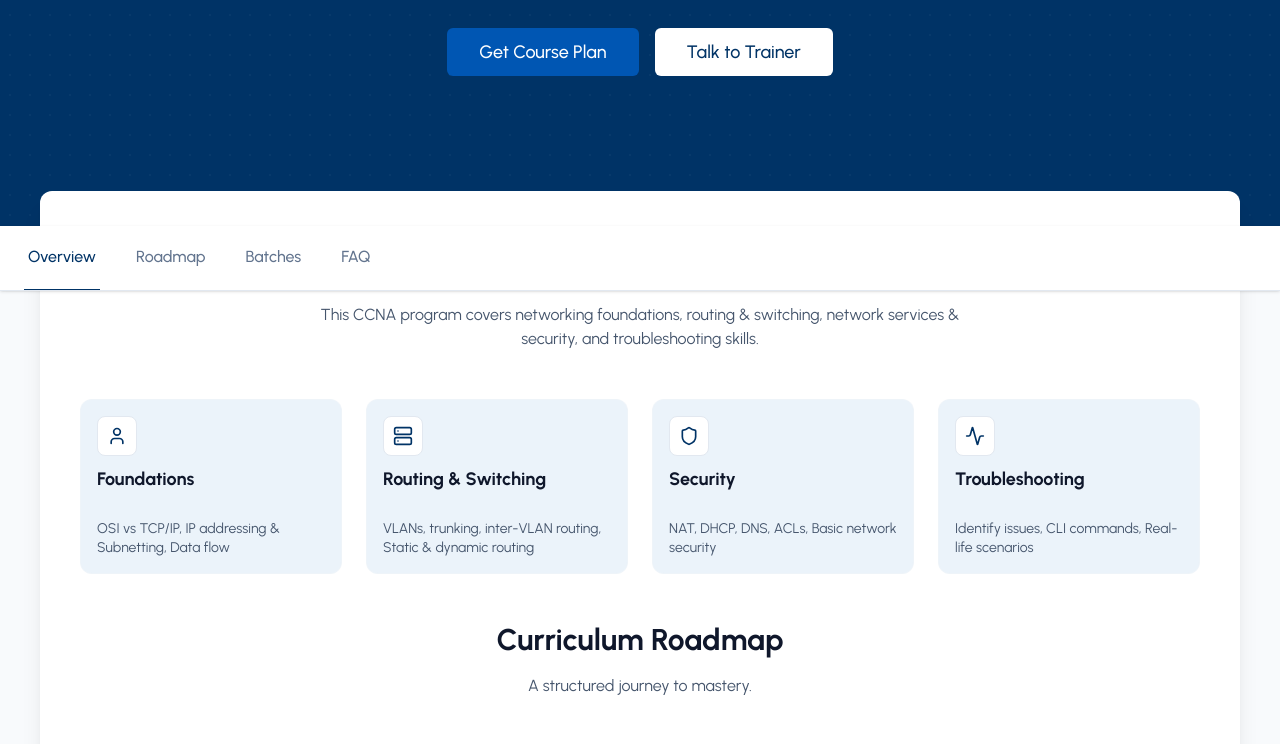
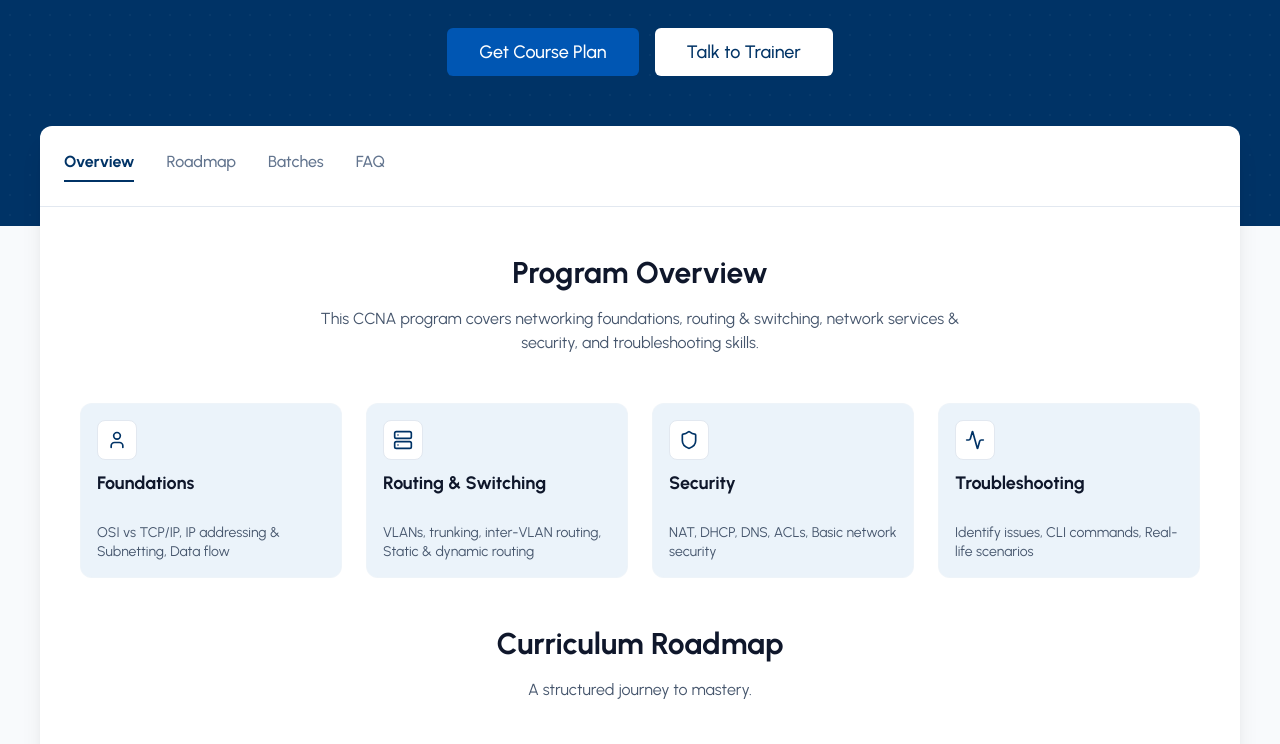
Before and after one commit to Chandan-pullanikatt/network-masters-hub, a Next.js app in the folder frontend/: page /courses/ccna-200-301 in a window 1280 px wide. Shown: the part 480-1224 px from the top of the page. Built offline with nearby package versions, Linux system fonts and the light colour scheme.

Commit message:
inside the box

```diff
--- a/frontend/src/app/courses/[slug]/page.tsx
+++ b/frontend/src/app/courses/[slug]/page.tsx
@@ -86,30 +86,34 @@ export default function CourseDetailPage({ params }: { params: Promise<{ slug: s
                 </div>
             </section>
 
-            {/* Sticky Sub-Navigation */}
-            <div className="sticky top-16 z-40 bg-white border-b border-slate-200 shadow-sm">
-                <div className="container px-4 md:px-6">
-                    <div className="flex overflow-x-auto no-scrollbar gap-8 items-center h-16">
+            <div className="max-w-[1200px] mx-auto rounded-[12px] relative z-10 -mt-[100px] bg-white shadow-xl px-0 pb-[60px]">
+
+                {/* Tabs Navigation */}
+                <div className="px-[24px] pt-[24px] pb-[24px] border-b border-slate-200 mb-[48px]">
+                    <div className="flex flex-wrap gap-8 items-center">
                         {['Overview', 'Roadmap', 'Batches', 'FAQ'].map((item) => {
                             const id = item.toLowerCase();
+                            const isActive = activeSection === id;
                             return (
                                 <button
                                     key={item}
                                     onClick={() => scrollToSection(id)}
-                                    className={`whitespace-nowrap font-medium text-sm md:text-base border-b-2 transition-colors px-1 py-5 ${activeSection === id
-                                        ? 'border-[#003366] text-[#003366]'
-                                        : 'border-transparent text-slate-500 hover:text-slate-800'
+                                    className={`relative pb-2 text-sm md:text-base transition-colors ${isActive
+                                        ? 'font-bold text-[#003366]'
+                                        : 'font-medium text-slate-500 hover:text-slate-800'
                                         }`}
                                 >
                                     {item}
+                                    {isActive && (
+                                        <div className="absolute bottom-0 left-0 w-full h-[2px] bg-[#003366]"></div>
+                                    )}
                                 </button>
                             );
                         })}
                     </div>
                 </div>
-            </div>
 
-            <div className="max-w-[1200px] mx-auto rounded-[12px] relative z-10 -mt-[100px] bg-white shadow-xl px-0 py-[60px] space-y-[48px]">
+                <div className="space-y-[48px]">
 
                     {/* Program Overview - Core Skills */}
                     <section id="overview" className="scroll-mt-32 w-[1120px] mx-auto">
@@ -267,8 +271,26 @@ export default function CourseDetailPage({ params }: { params: Promise<{ slug: s
                 </div>
 
                 {/* Shared FAQ Section */}
+                <div className="px-[24px]"> {/* Add padding for FAQ inside the white box or keep it outside? */}
+                    {/* Wait, I should probably put FAQ inside the white box too if it's "All course content" */}
+                    {/* But the prompt said "Overview / Roadmap / Batches / FAQ" tabs. */}
+                    {/* FAQ component is currently outside the white box in previous code (Line 274). */}
+                    {/* But I added an opening div `space-y-[48px]` that wraps everything up to here. */}
+                    {/* So I need to close that `space-y` div, then close the `max-w-[1200px]` div. */}
+                    {/* Let's see: */}
+                    {/* <div className="max-w-[1200px]..."> (Outer white box) */}
+                    {/*   <div className="px-24 ..."> (Tabs) </div> */}
+                    {/*   <div className="space-y-[48px]"> (Content Wrapper) */}
+                    {/*      <section ...> (Overview) */}
+                    {/*      ... */}
+                    {/*      <div ...> (Batches) </div> (This closes at line 271 in view) */}
+                    {/*      <FAQ /> (Line 274) */}
+                    {/*   </div> (Close Content Wrapper) */}
+                    {/* </div> (Close White Box) */}
+
                     <FAQ />
-
+                </div>
+            </div>
         </div>
     );
 }
```
Lines whose indentation alone changed are shown as unchanged.
